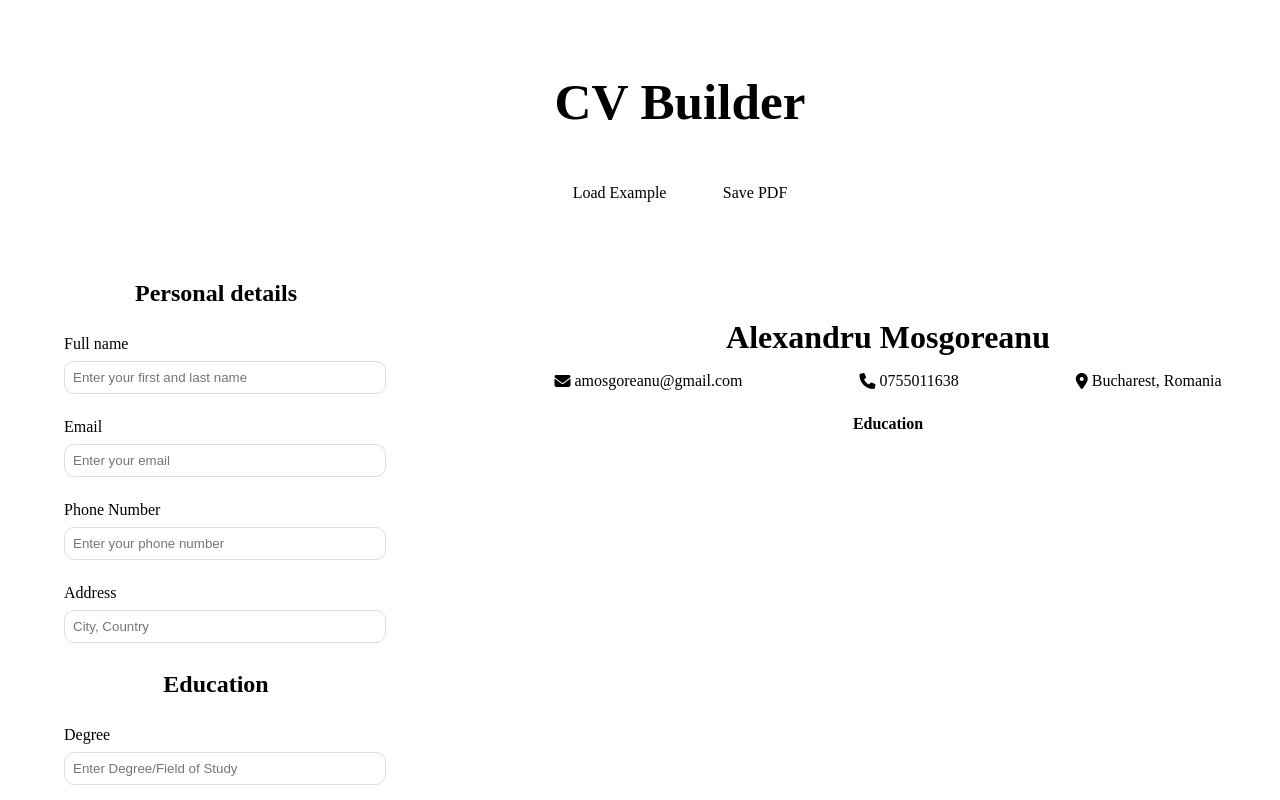
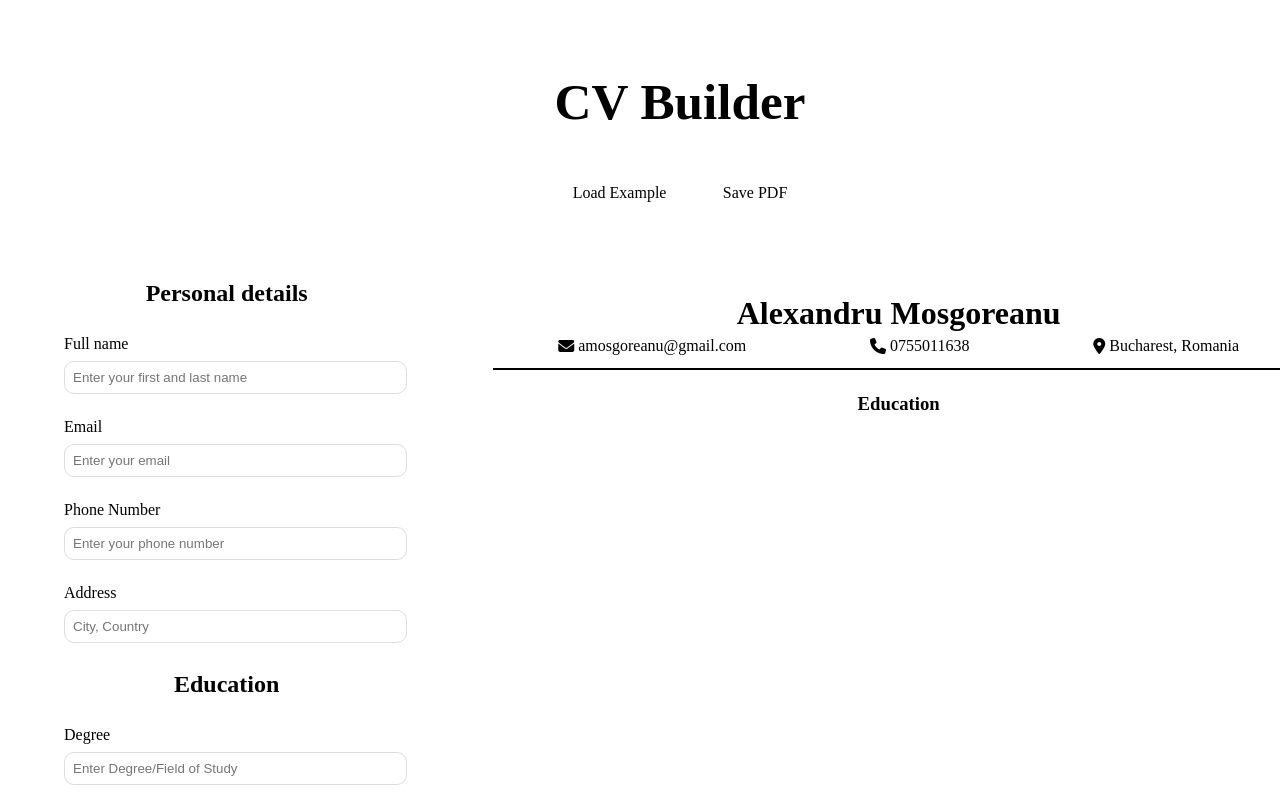
Before and after one commit to alexandrumosgoreanu/cv-builder, a React (Vite) app: page / in a window 1280 px wide. Shown: the top 800 px of the page. Built offline with nearby package versions, Linux system fonts and the light colour scheme; the HTML template or start-up script is replaced by a standard one.

Commit message:
Styled education section

```diff
--- a/src/components/ResumeComponents/EducationInfoSection.jsx
+++ b/src/components/ResumeComponents/EducationInfoSection.jsx
@@ -1,15 +1,24 @@
-function EducationInfoSection({degree, university, location, startDate, endDate}) {
+import '../../styles/EducationInfoSection.css'
+
+function EducationInfoSection({ degree, university, location, startDate, endDate }) {
     return (
         <div className="educationInfo">
-            <h4 className="education">Education</h4>
-            <p>{degree}</p>
-            <p>{university}</p>
-            <p>{location}</p>
-            <p>
-                {startDate}
-                {startDate && endDate ? <span> – </span> : null}
-                {endDate}
-            </p>
+            <h3>Education</h3>
+            <div className="educationInfoSection">
+                <div className="dates">
+                    <p>
+                        {startDate}
+                        {startDate && endDate ? <span> – </span> : null}
+                        {endDate}
+                    </p>
+                    <p>{location}</p>
+                </div>
+                <div className="university">
+                    <p><strong>{university}</strong></p>
+                    <p>{degree}</p>
+                </div>
+            </div>
+
         </div>
     )
 }
--- /dev/null
+++ b/src/styles/EducationInfoSection.css
@@ -0,0 +1,23 @@
+.educationInfo {
+    border-top: 2px solid black;;
+    padding-top: 5px;
+}
+
+.educationInfoSection {
+    display: flex;
+
+}
+
+.dates {
+    display: flex;
+    align-items: center;
+    justify-content: center;
+    flex-wrap: wrap;
+    width: 20%;
+    font-size: 0.8rem;
+}
+
+.university {
+    text-align: left;
+    font-size: 1rem;
+}
--- a/src/styles/PersonalInfoSection.css
+++ b/src/styles/PersonalInfoSection.css
@@ -1,10 +1,11 @@
 .personalInfo {
-    margin-bottom: 25px;
+    margin-bottom: 5px;
+    padding: 0.5rem;
 }
 .contactInfo {
     display: flex;
     justify-content: space-around;
-    gap: 16px;
+    gap: 10px;
     flex-wrap: wrap;
 }
 
--- a/src/styles/Resume.css
+++ b/src/styles/Resume.css
@@ -1,12 +1,12 @@
 .resume {
     background-color: white;
-    padding: 2rem;
+    /* padding:1rem; */
     width: clamp(400px, 60vw, 1000px);
     flex-grow: 2;
 }
 
 .resumeName {
     text-align: center;
-    margin-bottom: 1rem;
+    margin-bottom: 5px;
     font-size: 2rem;
 }
```
